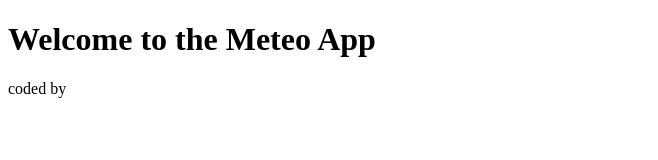
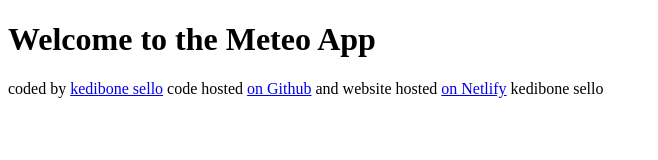
Before and after one commit to kedi-ship/meteo, a plain HTML site: page index.html in a window 1280 px wide. Shown: the whole page, without its empty margins (0-658 px from the left). Drawn offline with Linux system fonts and the light colour scheme.

Commit message:
updated the footer section

```diff
--- a/index.html
+++ b/index.html
@@ -8,7 +8,9 @@
 <h1>Welcome to the Meteo App</h1>
 <footer>
     coded by
-    <a href="https://github.com/kedi-ship/"></a>
+    <a href="https://github.com/kedi-ship/">kedibone sello</a> code hosted <a href="https://github.com/kedi-ship/meteo">on Github</a>
+    and website hosted <a href="https://meteo-project-shecodes.netlify.app/">on Netlify</a>
+    kedibone sello
 </footer>
 <body>
 
```
